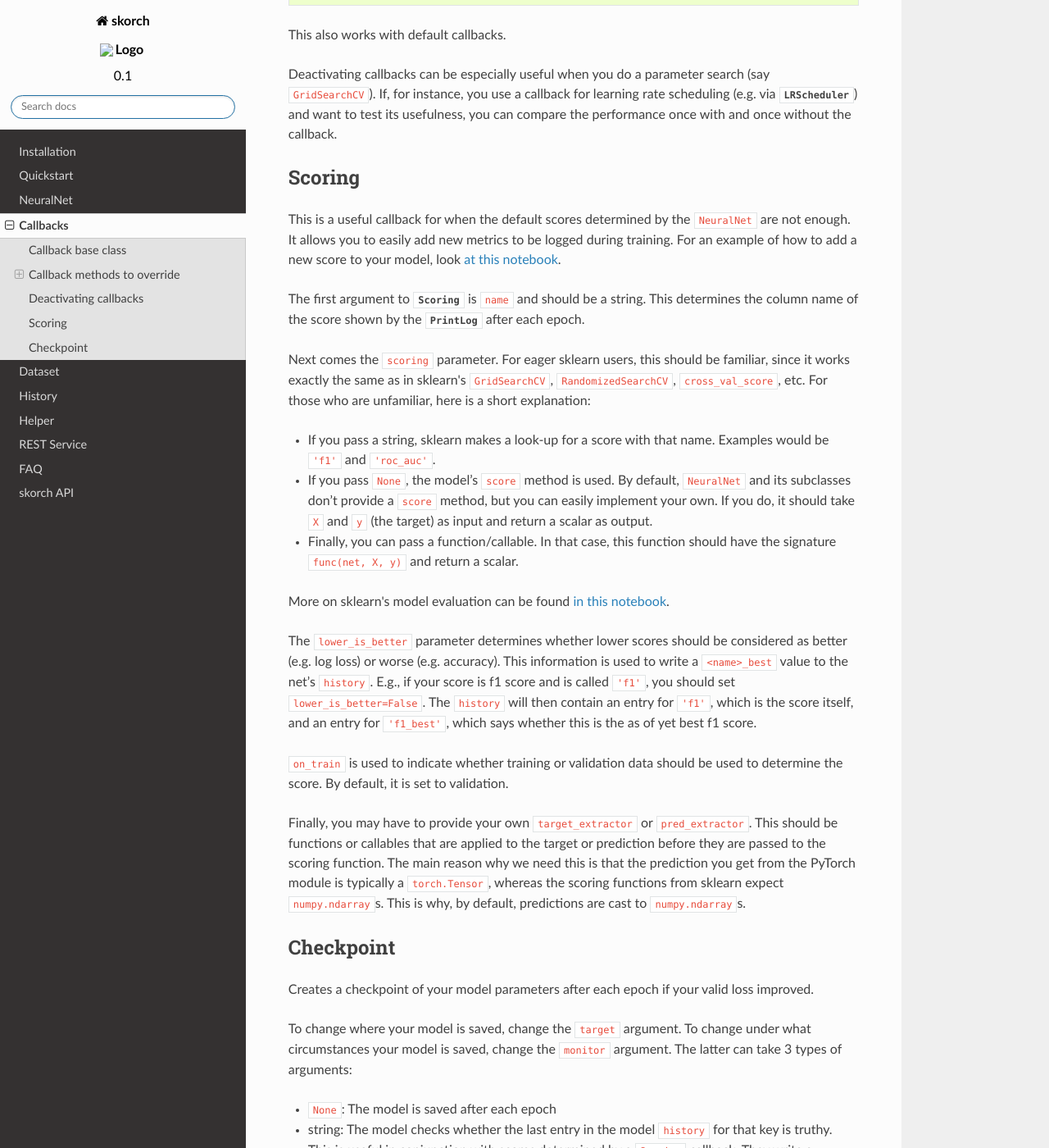
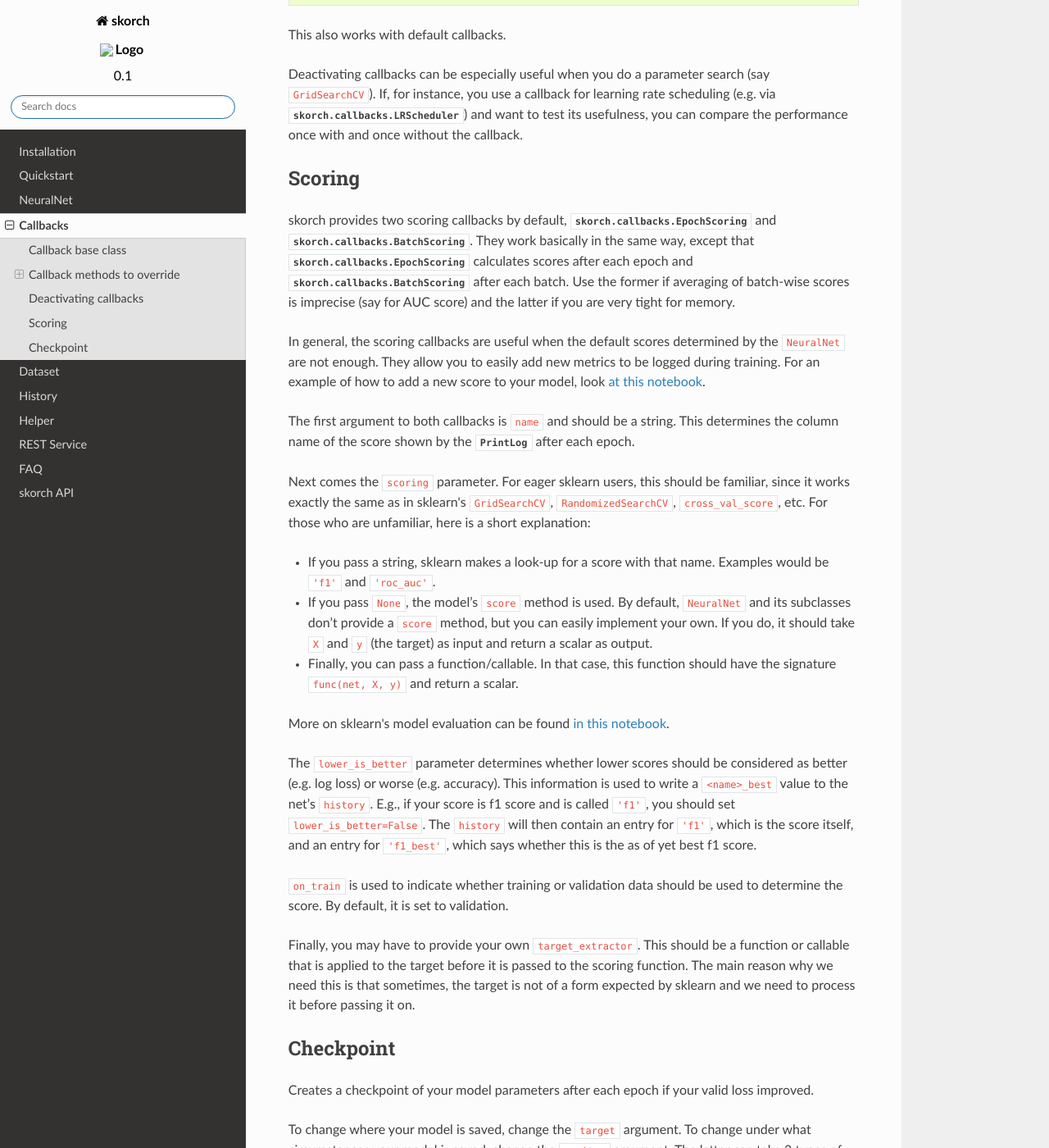
Before and after one commit to skorch-dev/skorch, a Sphinx documentation site: the page built from docs/user/callbacks.rst, in a window 1280 px wide and 1400 px high, scrolled down 2006 px. Shown: the whole window at 82% size. Built offline with Sphinx 7.4.7 and the Read the Docs theme 2.0.0, drawn with Linux system fonts in a browser that asks for light colours.

Commit message:
Update docs regarding scoring callbacks.
Docs still used to refer to Scoring instead of new BatchScoring and
EpochScoring.

```diff
--- a/docs/user/callbacks.rst
+++ b/docs/user/callbacks.rst
@@ -107,25 +107,33 @@ This also works with default callbacks.
 
 Deactivating callbacks can be especially useful when you do a
 parameter search (say ``GridSearchCV``). If, for instance, you use a
-callback for learning rate scheduling (e.g. via :class:`LRScheduler
-<skorch.callbacks.lr_scheduler.LRScheduler>`) and want to test its
-usefulness, you can compare the performance once with and once without
-the callback.
+callback for learning rate scheduling (e.g. via
+:class:`skorch.callbacks.LRScheduler`) and want to test
+its usefulness, you can compare the performance once with and once
+without the callback.
 
 
 Scoring
 -------
 
-This is a useful callback for when the default scores determined by
-the ``NeuralNet`` are not enough. It allows you to easily add new
-metrics to be logged during training. For an example of how to add a
-new score to your model, look `at this notebook
+skorch provides two scoring callbacks by default,
+:class:`skorch.callbacks.EpochScoring` and
+:class:`skorch.callbacks.BatchScoring`. They work basically in the
+same way, except that :class:`skorch.callbacks.EpochScoring`
+calculates scores after each epoch and
+:class:`skorch.callbacks.BatchScoring` after each batch. Use the
+former if averaging of batch-wise scores is imprecise (say for AUC
+score) and the latter if you are very tight for memory.
+
+In general, the scoring callbacks are useful when the default scores
+determined by the ``NeuralNet`` are not enough. They allow you to
+easily add new metrics to be logged during training. For an example of
+how to add a new score to your model, look `at this notebook
 <https://nbviewer.jupyter.org/github/dnouri/skorch/blob/master/notebooks/Basic_Usage.ipynb#Callbacks>`_.
 
-The first argument to :class:`Scoring <skorch.callbacks.Scoring>` is
-``name`` and should be a string. This determines the column name of
-the score shown by the :class:`PrintLog <skorch.callbacks.PrintLog>`
-after each epoch.
+The first argument to both callbacks is ``name`` and should be a
+string. This determines the column name of the score shown by the
+:class:`PrintLog <skorch.callbacks.PrintLog>` after each epoch.
 
 Next comes the ``scoring`` parameter. For eager sklearn users,
 this should be familiar, since it works exactly the same as in
@@ -160,14 +168,11 @@ is the as of yet best f1 score.
 should be used to determine the score. By default, it is set to
 validation.
 
-Finally, you may have to provide your own ``target_extractor`` or
-``pred_extractor``. This should be functions or callables that are
-applied to the target or prediction before they are passed to the
-scoring function. The main reason why we need this is that the
-prediction you get from the PyTorch module is typically a
-``torch.Tensor``, whereas the scoring functions from sklearn
-expect ``numpy.ndarray``\s. This is why, by default, predictions are
-cast to ``numpy.ndarray``\s.
+Finally, you may have to provide your own ``target_extractor``. This
+should be a function or callable that is applied to the target before
+it is passed to the scoring function. The main reason why we need this
+is that sometimes, the target is not of a form expected by sklearn and
+we need to process it before passing it on.
 
 
 Checkpoint
```
